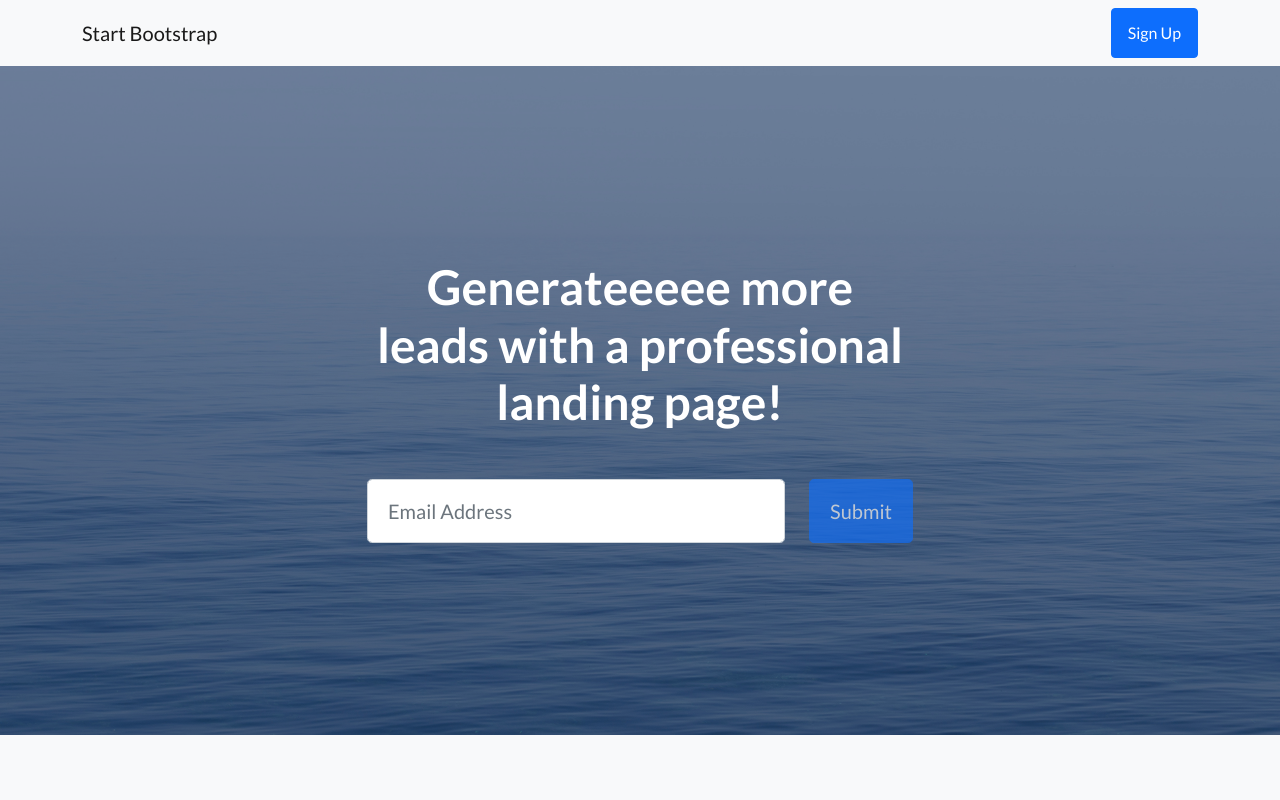
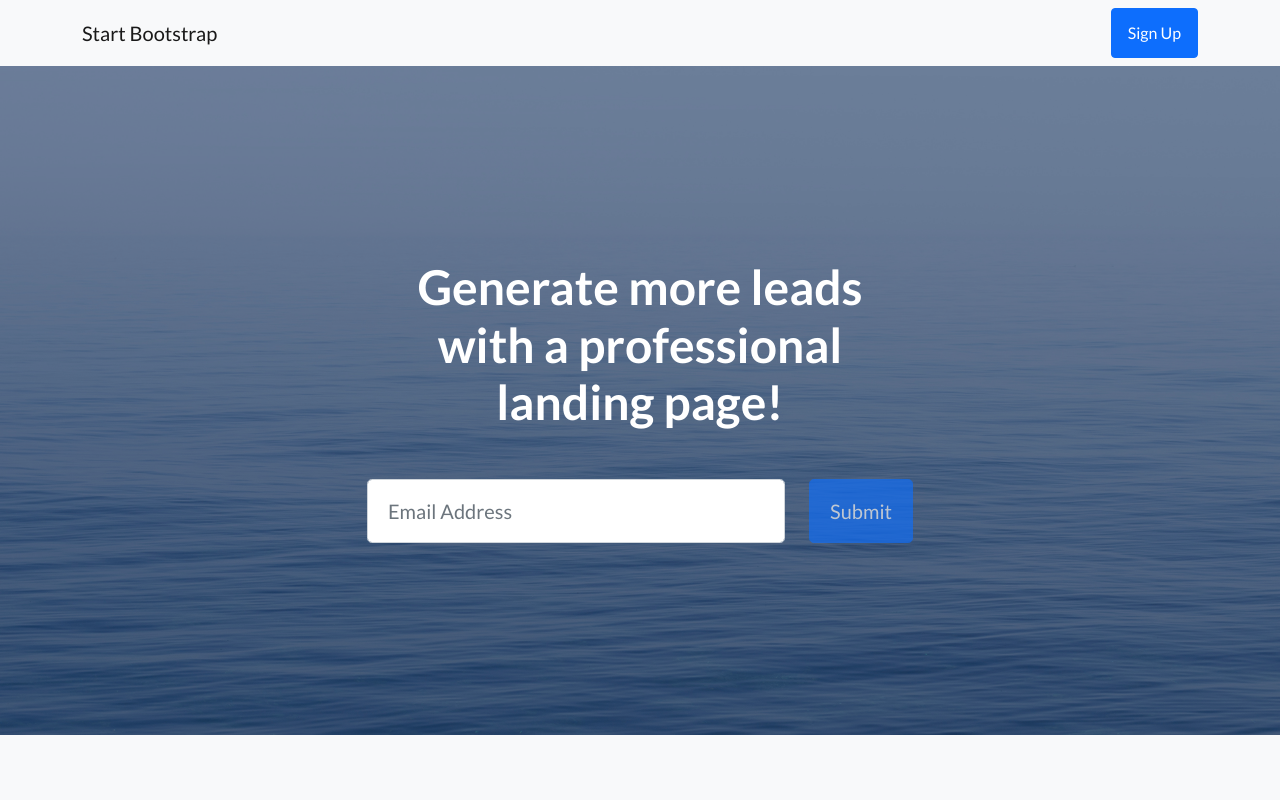
Before and after one commit to ritu-addweb/test-netlify, a plain HTML site: page index.html in a window 1280 px wide. Shown: the top 800 px of the page. Drawn offline with nearby package versions, Linux system fonts and the light colour scheme.

Commit message:
data push 2

```diff
--- a/index.html
+++ b/index.html
@@ -30,7 +30,7 @@
                     <div class="col-xl-6">
                         <div class="text-center text-white">
                             <!-- Page heading-->
-                            <h1 class="mb-5">Generateeeee more leads with a professional landing page!</h1>
+                            <h1 class="mb-5">Generate more leads with a professional landing page!</h1>
                             <!-- Signup form-->
                             <!-- * * * * * * * * * * * * * * *-->
                             <!-- * * SB Forms Contact Form * *-->
```
